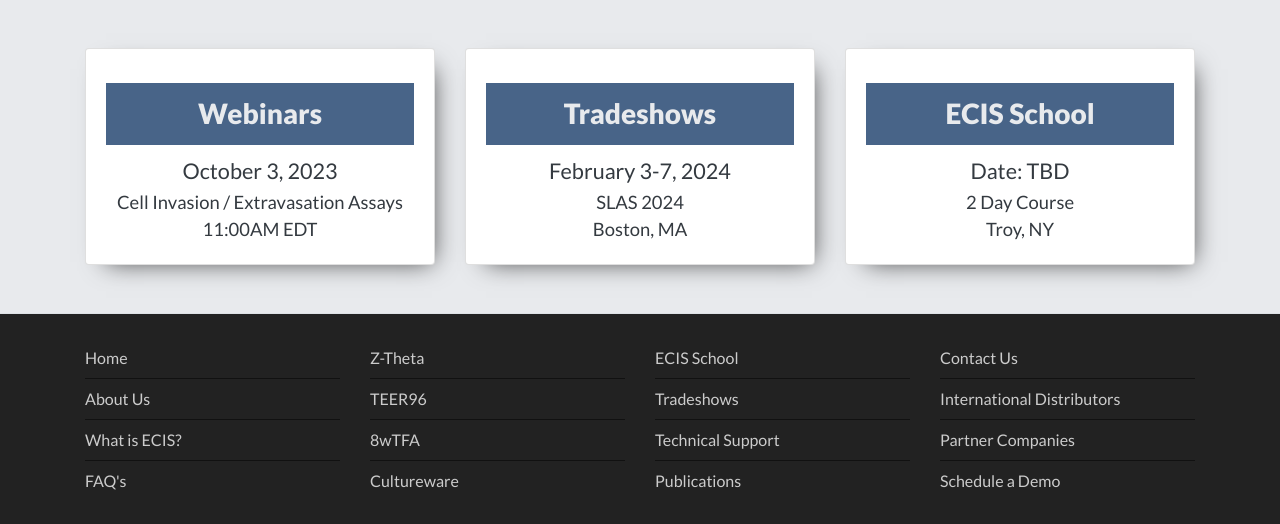
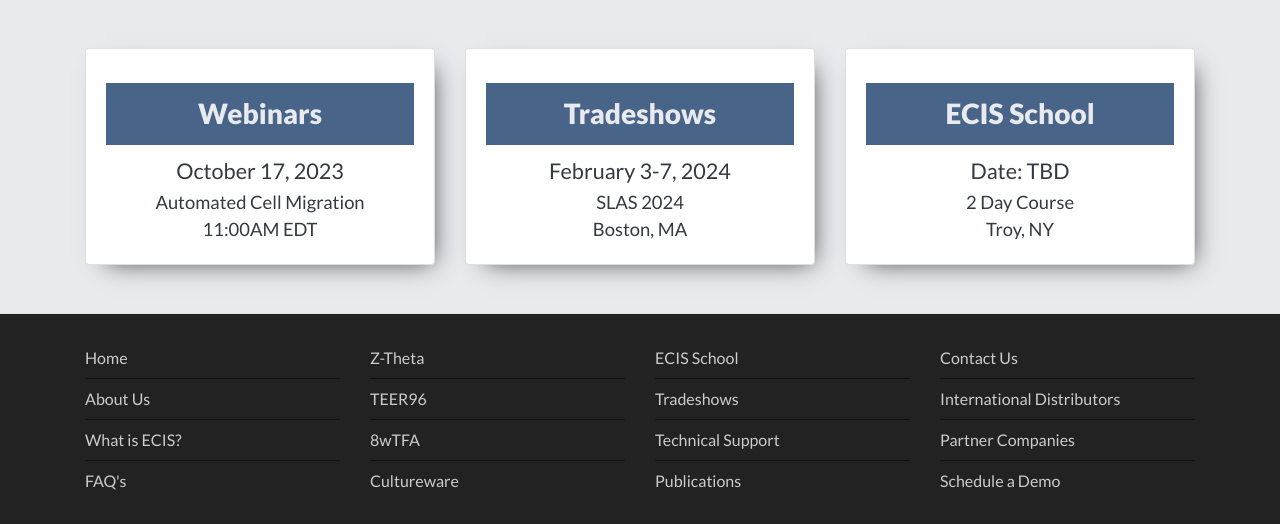
Before and after one commit to chrisdav6/AB, a PHP site: page / in a window 1280 px wide. Shown: the part 676-1200 px from the top of the page. Run offline with PHP 8.4, Linux system fonts and the light colour scheme; some libraries are stand-ins or nearby versions.

Commit message:
Updated webinar

```diff
--- a/index.php
+++ b/index.php
@@ -98,8 +98,8 @@
             <div class="card text-center">
               <div class="card-body">
                 <h3 class="card-title">Webinars</h3>
-                <h4 class="mb-1">October 3, 2023</h4>
-                <p class="card-text mb-0">Cell Invasion / Extravasation Assays</p>
+                <h4 class="mb-1">October 17, 2023</h4>
+                <p class="card-text mb-0">Automated Cell Migration</p>
                 <p class="card-text mb-0">11:00AM EDT</p>
                 <!-- Extra Event -->
                 <!-- <h4 class="mb-1 mt-3">May 17, 2022</h4>
--- a/webinars.php
+++ b/webinars.php
@@ -294,7 +294,7 @@
         <a class="register" href="https://appliedbiophysics.webex.com/weblink/register/ra8887b5c741bc4db5c1531ae58e9dfe9" target="_blank">Register</a>
       </div>
 
-      <hr>-->
+      <hr>
 
       <div class="webinar">
         <h4 class="webinar-title">Cell Invasion / Extravasation Assays – 11:00 AM EDT</h4>
@@ -303,7 +303,7 @@
         <a class="register" href="https://appliedbiophysics.webex.com/weblink/register/r0068149369c90c2118fadf886711d02e" target="_blank">Register</a>
       </div>
 
-      <hr>
+      <hr>-->
 
       <div class="webinar">
         <h4 class="webinar-title">Automated Cell Migration – 11:00 AM EDT</h4>
```
